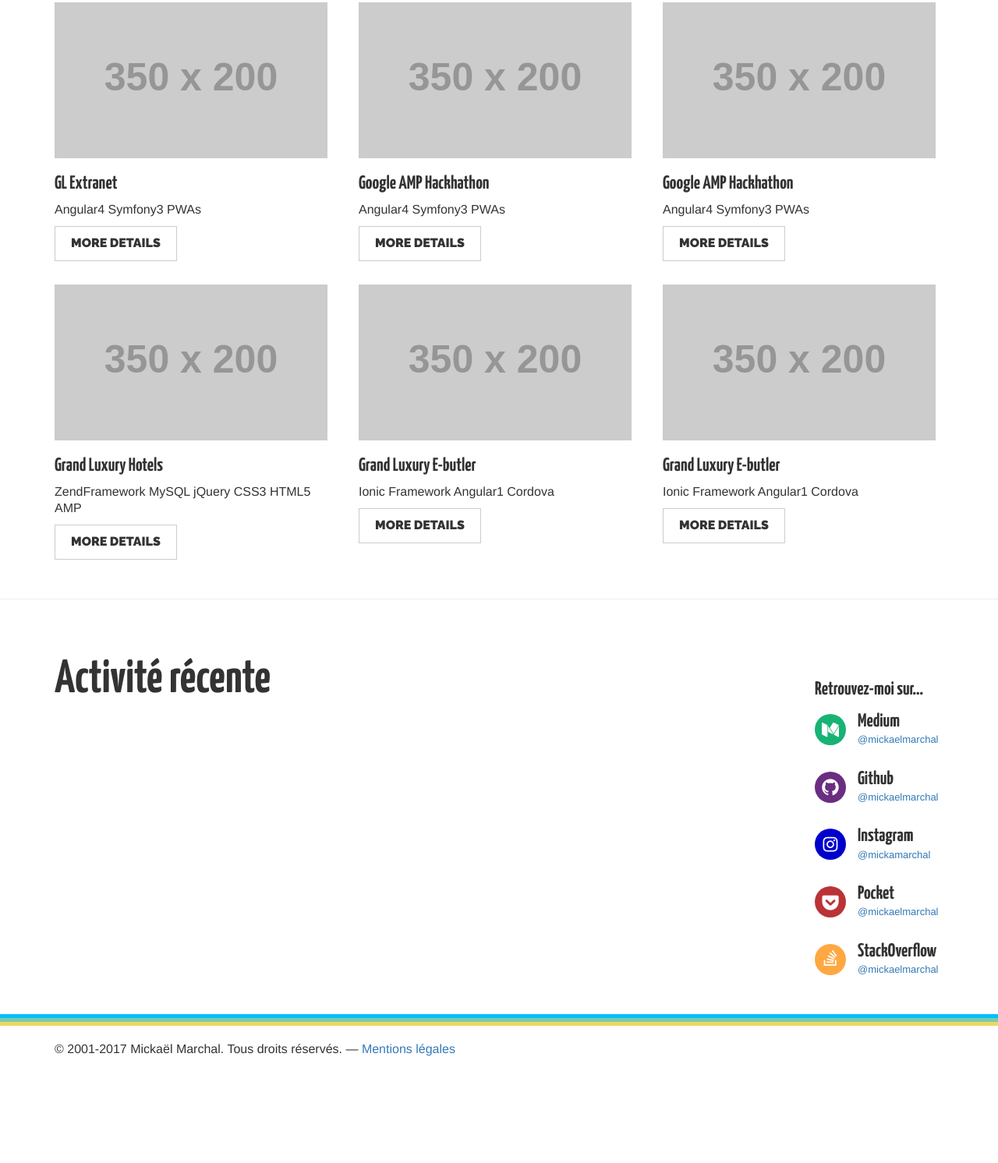
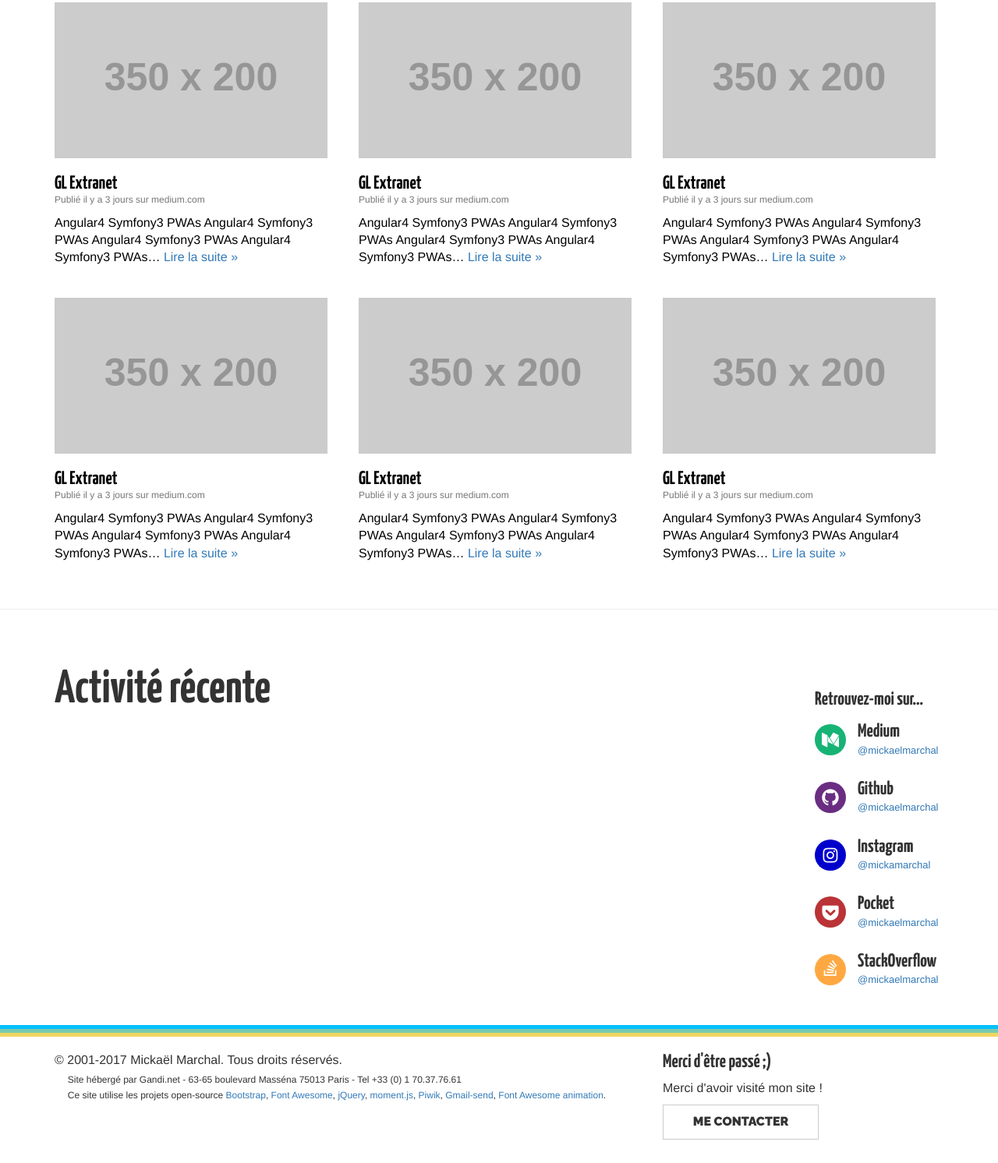
Before and after one commit to mickaelmarchal/mickaelmarchal.com, a website: page public/index.html in a window 1280 px wide. Shown: the part 1683-3175 px from the top of the page at 78% size. Before the commit the page ends 3060 px from the top, so only its background shows below. Drawn offline with nearby package versions, Linux system fonts and the light colour scheme; no server answers; placeholder pictures from the web are drawn by us.

Commit message:
feat: improve UI and publication zone

```diff
--- a/public/index.html
+++ b/public/index.html
@@ -211,29 +211,41 @@
 
     <div class="js-nav-publications container" id="publications">
 
-      <h2>Articles &amp; publications</h2>
+      <h2>Articles, projets &amp; publications</h2>
 
       <div class="row">
 
         <div class="col-sm-4 publication">
+          <a href="/">
             <img src="http://via.placeholder.com/350x200" width="350" height="200">
             <h3>GL Extranet</h3>
-          <p>Angular4 Symfony3 PWAs</p>
-          <a href="" class="btn btn-default">More details</a>
+            <p class="date">Publié il y a 3 jours sur medium.com</p>
+            <p>Angular4 Symfony3 PWAs Angular4 Symfony3 PWAs Angular4 Symfony3 PWAs Angular4 Symfony3 PWAs…
+              <span class="read-more">Lire la suite &raquo;
+            </p>
+          </a>
         </div>
 
         <div class="col-sm-4 publication">
+            <a href="/">
               <img src="http://via.placeholder.com/350x200" width="350" height="200">
-          <h3>Google AMP Hackhathon</h3>
-          <p>Angular4 Symfony3 PWAs</p>
-          <a href="" class="btn btn-default">More details</a>
+              <h3>GL Extranet</h3>
+              <p class="date">Publié il y a 3 jours sur medium.com</p>
+              <p>Angular4 Symfony3 PWAs Angular4 Symfony3 PWAs Angular4 Symfony3 PWAs Angular4 Symfony3 PWAs…
+                <span class="read-more">Lire la suite &raquo;
+              </p>
+            </a>
         </div>
 
         <div class="col-sm-4 publication">
+            <a href="/">
               <img src="http://via.placeholder.com/350x200" width="350" height="200">
-            <h3>Google AMP Hackhathon</h3>
-            <p>Angular4 Symfony3 PWAs</p>
-            <a href="" class="btn btn-default">More details</a>
+              <h3>GL Extranet</h3>
+              <p class="date">Publié il y a 3 jours sur medium.com</p>
+              <p>Angular4 Symfony3 PWAs Angular4 Symfony3 PWAs Angular4 Symfony3 PWAs Angular4 Symfony3 PWAs…
+                <span class="read-more">Lire la suite &raquo;
+              </p>
+            </a>
           </div>
 
       </div>
@@ -241,24 +253,36 @@
       <div class="row">
 
         <div class="col-sm-4 publication">
+            <a href="/">
               <img src="http://via.placeholder.com/350x200" width="350" height="200">
-          <h3>Grand Luxury Hotels</h3>
-          <p>ZendFramework MySQL jQuery CSS3 HTML5 AMP</p>
-          <a href="" class="btn btn-default">More details</a>
+              <h3>GL Extranet</h3>
+              <p class="date">Publié il y a 3 jours sur medium.com</p>
+              <p>Angular4 Symfony3 PWAs Angular4 Symfony3 PWAs Angular4 Symfony3 PWAs Angular4 Symfony3 PWAs…
+                <span class="read-more">Lire la suite &raquo;
+              </p>
+            </a>
         </div>
 
         <div class="col-sm-4 publication">
+            <a href="/">
               <img src="http://via.placeholder.com/350x200" width="350" height="200">
-          <h3>Grand Luxury E-butler</h3>
-          <p>Ionic Framework Angular1 Cordova</p>
-          <a href="" class="btn btn-default">More details</a>
+              <h3>GL Extranet</h3>
+              <p class="date">Publié il y a 3 jours sur medium.com</p>
+              <p>Angular4 Symfony3 PWAs Angular4 Symfony3 PWAs Angular4 Symfony3 PWAs Angular4 Symfony3 PWAs…
+                <span class="read-more">Lire la suite &raquo;
+              </p>
+            </a>
         </div>
 
         <div class="col-sm-4 publication">
+            <a href="/">
               <img src="http://via.placeholder.com/350x200" width="350" height="200">
-            <h3>Grand Luxury E-butler</h3>
-            <p>Ionic Framework Angular1 Cordova</p>
-            <a href="" class="btn btn-default">More details</a>
+              <h3>GL Extranet</h3>
+              <p class="date">Publié il y a 3 jours sur medium.com</p>
+              <p>Angular4 Symfony3 PWAs Angular4 Symfony3 PWAs Angular4 Symfony3 PWAs Angular4 Symfony3 PWAs…
+                <span class="read-more">Lire la suite &raquo;
+              </p>
+            </a>
           </div>
 
       </div>
@@ -442,10 +466,12 @@
 
     <hr class="separator">
 
-    <div class="container">
+    <div class="container footer">
       <footer>
-        <p>&copy; 2001-2017 Mickaël Marchal. Tous droits réservés. &mdash; <a id="js-show-legal-terms" href="#legal-terms">Mentions légales</a></p>
-        <div class="legal-terms hidden" id="legal-terms">
+        <div class="row">
+          <div class="col-sm-8">
+              <p>&copy; 2001-2017 Mickaël Marchal. Tous droits réservés.</p>
+              <div class="legal-terms">
                 <p>Site hébergé par Gandi.net - 63-65 boulevard Masséna 75013 Paris - Tel +33 (0) 1 70.37.76.61</p>
                 <p>Ce site utilise les projets open-source
                   <a href="https://getbootstrap.com" rel="nofollow">Bootstrap</a>,
@@ -456,6 +482,19 @@
                   <a href="https://github.com/alykoshin/gmail-send" rel="nofollow">Gmail-send</a>,
                   <a href="http://l-lin.github.io/font-awesome-animation" rel="nofollow">Font Awesome animation</a>.
                 </p>
+              </div>
+
+          </div>
+          <div class="col-sm-4">
+              <h3>Merci d'être passé ;)</h3>
+              <p>Merci d'avoir visité mon site !</p>
+              <p>
+                  <a href="" class="btn btn-default btn-arrow" data-toggle="modal" data-target="#js-contact-modal">
+                    <span>Me contacter</span>
+                  </a>
+                </p>
+
+          </div>
         </div>
       </footer>
     </div>
@@ -742,13 +781,6 @@
         console.log(e);
       }
 
-      // legal terms
-      $("#js-show-legal-terms").click(function(e) {
-        $(".legal-terms").toggleClass('hidden');
-      });
-      $(".legal-terms").addClass('hidden');
-
-
       // send message form
       $("#js-contact-form").submit(function(e) {
         e.preventDefault();
--- a/public/styles.css
+++ b/public/styles.css
@@ -395,9 +395,31 @@ h2 {
 .publication {
   margin-bottom: 30px;
 }
+.publication a,
 .publication img {
   display: block;
 }
+.publication a,
+.publication a:hover {
+  text-decoration: none;
+  color: #000;
+}
+.publication .date {
+  margin: -0.9em 0 0.8em 0;
+  font-size: 12px;
+  color: #777;
+}
+.publication p {
+  line-height: 1.4;
+}
+.publication .read-more {
+  color: #337ab7;
+}
+.publication .read-more:hover {
+  text-decoration: underline;
+}
+
+
 
 /***** SECTION: FEED *****/
 
@@ -577,17 +599,21 @@ h2 {
 
 
 /***** FOOTER *****/
-footer {
+.footer {
   margin-bottom: 20px;
 }
 .legal-terms {
   font-size: 12px;
-  margin: 20px;
+  margin: -0.5em 0 0.5em;
 }
 .legal-terms p {
-  line-height: 1.1em;
-  margin: 0.8em;
+  margin: 0 1.4em;
 }
+.footer h3 {
+   margin-top: 0;
+}
+
+/***** CONTACT FORM *****/
 
 .contact-loading,
 .contact-success,
```
Lines whose indentation alone changed are shown as unchanged.
